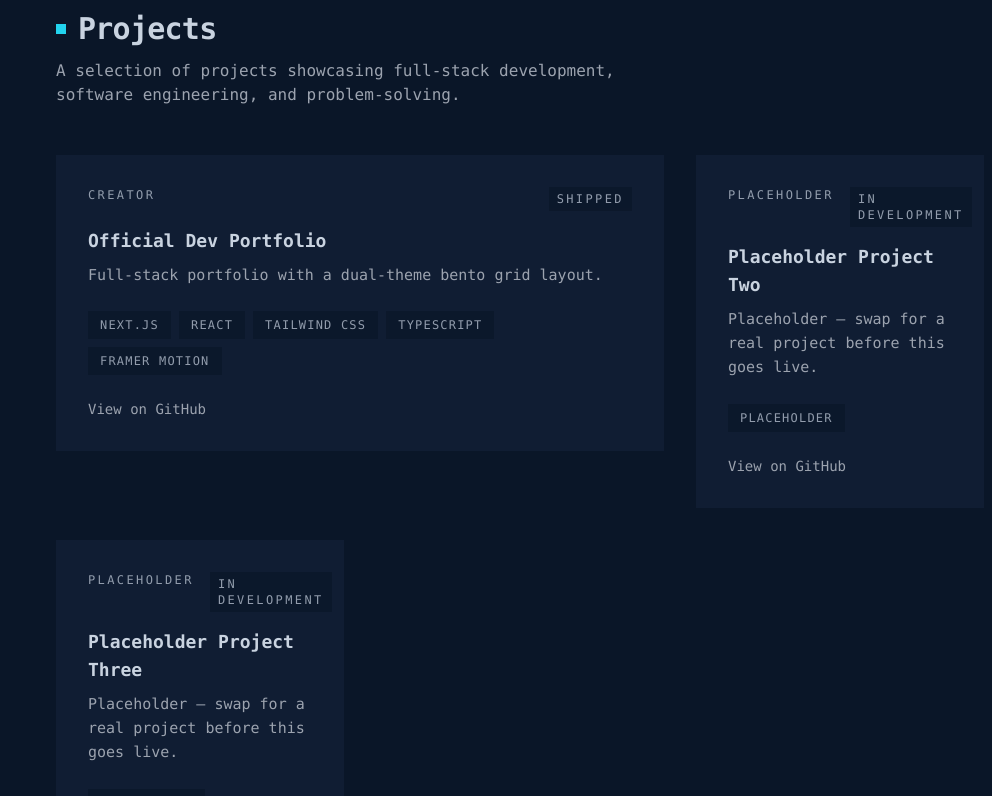
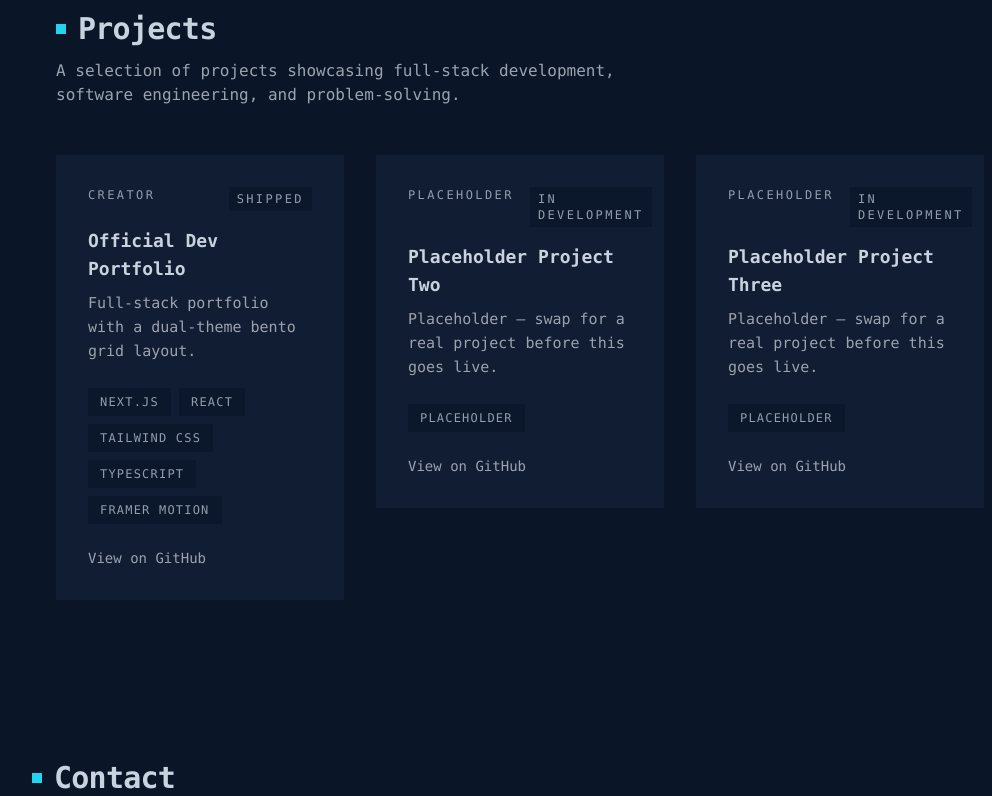
Before and after one commit to g1deon-dev/official-dev-portfolio, a Next.js app: page / in a window 1280 px wide. Shown: the part 1317-2113 px from the top of the page, without its empty margins (120-1112 px from the left). Built offline with nearby package versions, Linux system fonts and the light colour scheme.

Commit message:
fix: remove asymmetric span causing empty gap in projects grid

```diff
--- a/components/Projects.tsx
+++ b/components/Projects.tsx
@@ -37,17 +37,13 @@ export default function Projects(): ReactElement {
 
       <motion.div
         ref={ref}
-        className="mt-12 grid grid-cols-1 gap-8 sm:grid-cols-3"
+        className="mt-12 grid grid-cols-1 gap-8 sm:grid-cols-2 lg:grid-cols-3"
         initial={prefersReducedMotion ? "show" : "hidden"}
         animate={prefersReducedMotion || isInView ? "show" : "hidden"}
         variants={gridVariants}
       >
-        {projects.map((project, index) => (
-          <motion.div
-            key={project.id}
-            variants={tileVariants}
-            className={index === 0 ? "sm:col-span-2" : undefined}
-          >
+        {projects.map((project) => (
+          <motion.div key={project.id} variants={tileVariants}>
             <ProjectCard project={project} />
           </motion.div>
         ))}
```
